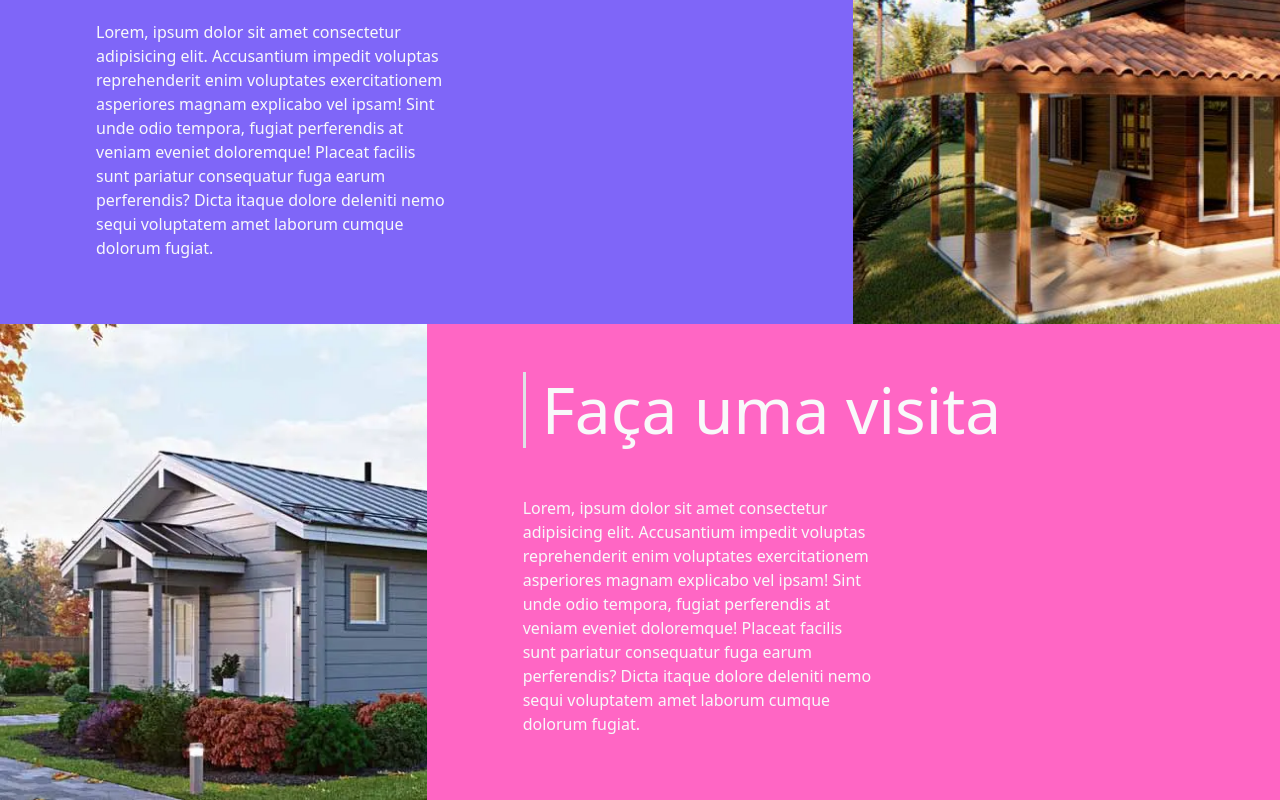
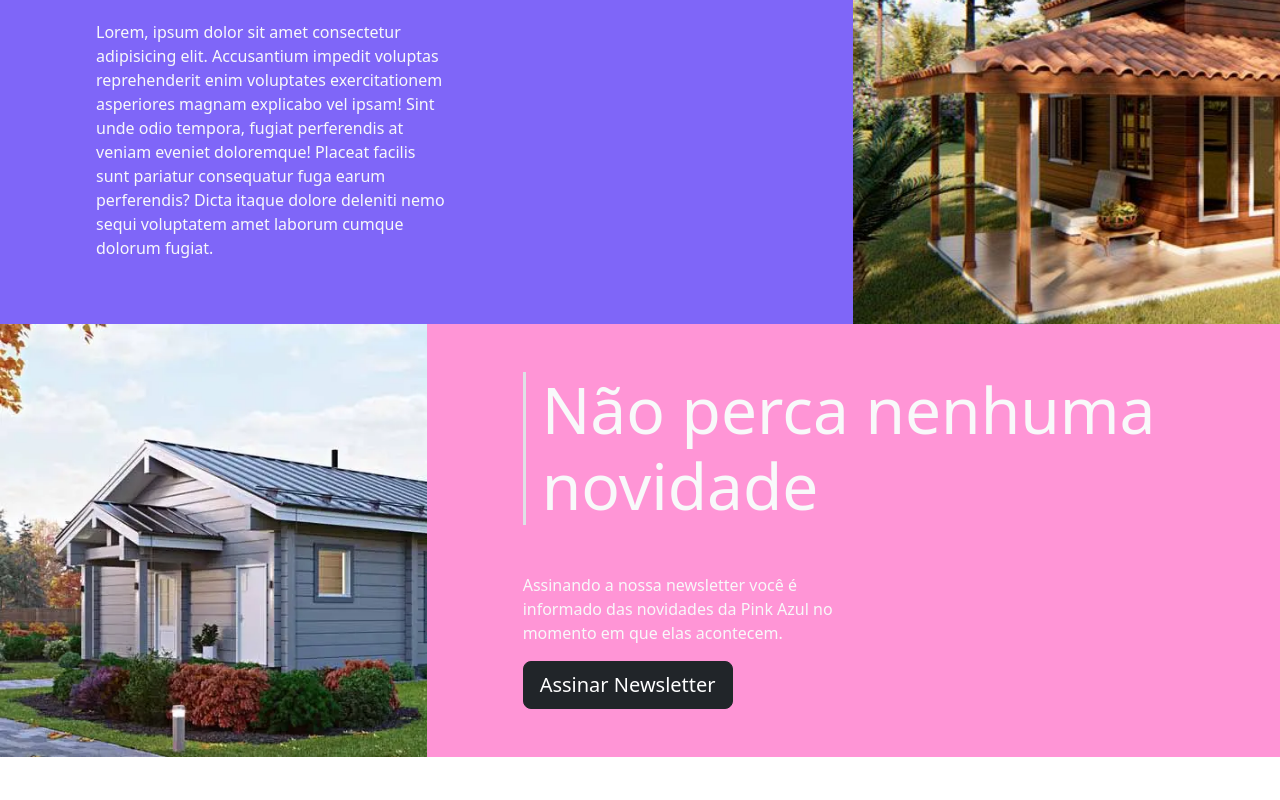
Before and after one commit to phllp/udesc-imobiliaria, a Vue app: page / in a window 1280 px wide. Shown: the part 1634-2434 px from the top of the page. After the commit the page ends 2391 px from the top, so only its background shows below. Built offline with nearby package versions, Linux system fonts and the light colour scheme.

Commit message:
feat: create newsletter modal

```diff
--- a/src/pages/HomePage.vue
+++ b/src/pages/HomePage.vue
@@ -83,21 +83,41 @@
                         <div class="bg-image-4">
                         </div>
                     </div>
-                    <div class="col-md-8 m-0 p-0 bg-info">
+                    <div class="col-md-8 m-0 p-0 bg-secondary">
                         <div class="py-5 px-5 ms-5">
-                            <h2 class="display-3 border-start border-3 ps-3">Faça uma visita</h2>
-                            <p class="muted w-50 mt-5">Lorem, ipsum dolor sit amet consectetur adipisicing elit. Accusantium
-                                impedit voluptas reprehenderit enim voluptates exercitationem asperiores magnam explicabo
-                                vel ipsam! Sint unde odio tempora, fugiat perferendis at veniam eveniet doloremque! Placeat
-                                facilis sunt pariatur consequatur fuga earum perferendis? Dicta itaque dolore deleniti nemo
-                                sequi voluptatem amet laborum cumque dolorum fugiat.</p>
-
+                            <h2 class="display-3 border-start border-3 ps-3">Não perca nenhuma novidade</h2>
+                            <p class="muted w-50 mt-5">Assinando a nossa newsletter você é informado das novidades da Pink
+                                Azul no momento em que elas acontecem.</p>
+                            <button class="btn btn-dark btn-lg" data-bs-toggle="modal" data-bs-target="#reg-modal">Assinar
+                                Newsletter</button>
                         </div>
                     </div>
                 </div>
             </div>
 
+            <div class="modal fade" id="reg-modal" tabindex="-1" aria-labelledby="modal-title" aria-hidden="true">
+                <div class="modal-dialog">
+                    <div class="modal-content">
 
+                        <div class="modal-header">
+                            <h5 class="modal-title" id="modal-title">Fique por dentro das novidades da Pink Azul</h5>
+                            <button class="btn-close" type="button" data-bs-dismiss="modal" aria-label="Close"></button>
+                        </div>
+
+                        <div class="modal-body d-flex flex-column align-items-center">
+                            <img src="../assets/dog.gif" class="w-50 mb-4 shadow-lg">
+                            <p class="text-center lead">Novos imóveis, ofertas e oportunidades, tudo isso e muito mais direto no seu email!</p>
+                            <label for="modal-email" class="form-label muted">Seu endereço de email:</label>
+                            <input type="email" class="form-control" id="modal-email" placeholder="seu.email@mail.com">
+                        </div>
+
+                        <div class="modal-footer">
+                            <button class="btn btn-primary text-light" type="submit">Cadastrar</button>
+                        </div>
+
+                    </div>
+                </div>
+            </div>
 
 
         </section>
@@ -119,12 +139,14 @@ export default {
     background-size: cover;
     background-repeat: no-repeat;
 }
+
 .bg-image-3 {
     height: 100%;
     background-image: url('../assets/house-01.jpg');
     background-size: cover;
     background-repeat: no-repeat;
 }
+
 .bg-image-1 {
     min-height: calc(100vh - 130px);
     background-image: url('../assets/bg-ambiente-01.jpg');
@@ -137,4 +159,5 @@ export default {
     background-image: url('../assets/bg-ambiente-02.jpg');
     background-size: cover;
     background-repeat: no-repeat;
-}</style>
+}
+</style>
```
Also changed, not shown: src/assets/dog.gif (added).
